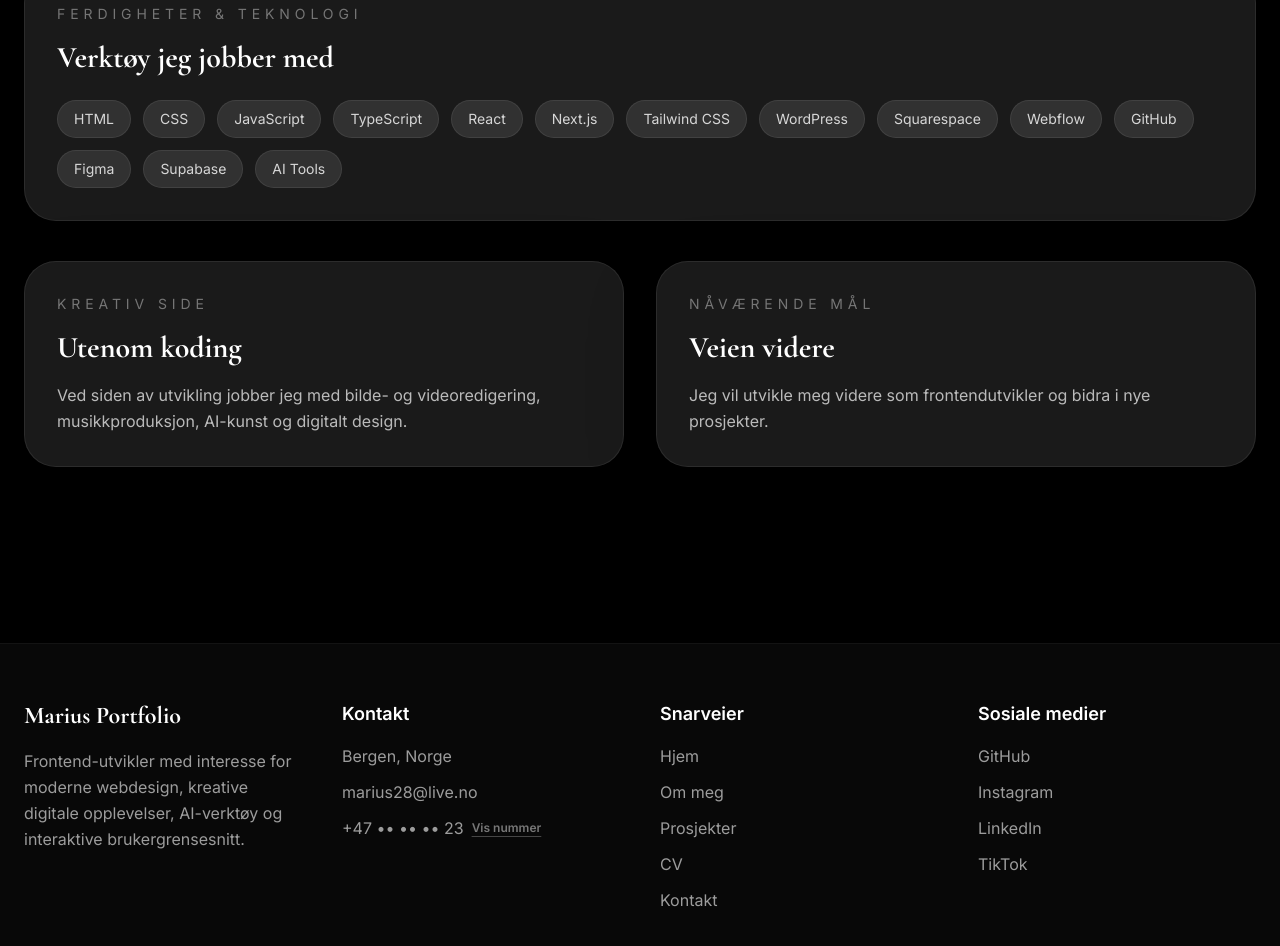
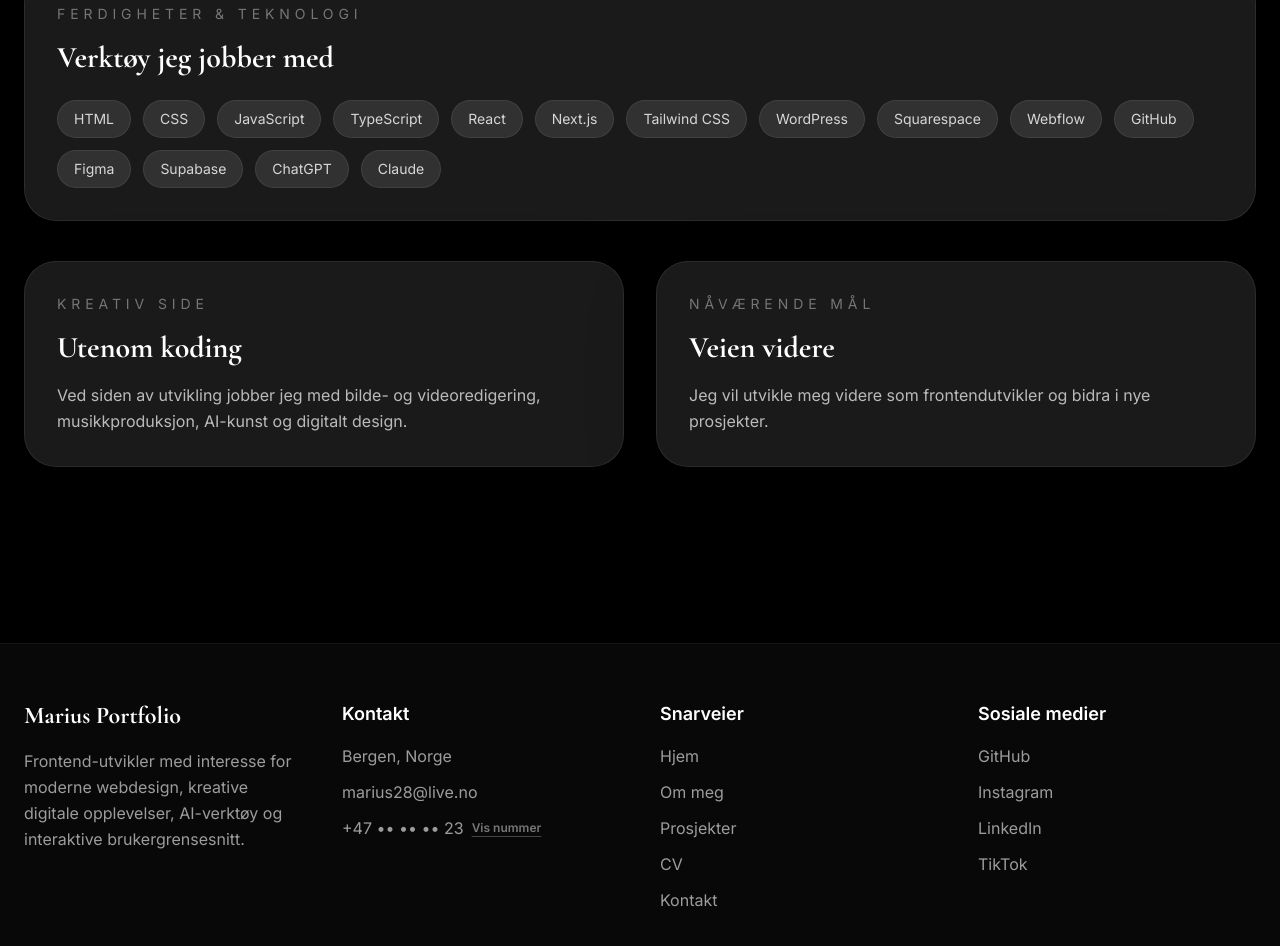
Before and after one commit to PMariusf/PMs-Portfolio, a Next.js app: page /About in a window 1280 px wide. Shown: the part 869-1815 px from the top of the page. Built offline with nearby package versions, Linux system fonts and the light colour scheme.

Commit message:
Name ChatGPT and Claude in About tools list

```diff
--- a/src/app/About/page.tsx
+++ b/src/app/About/page.tsx
@@ -4,7 +4,7 @@ import Navbar from "../../../components/Navbar";
 import Contact from "../../../components/Contact";
 import { useLanguage } from "../../../components/LanguageProvider";
 
-const skills = ["HTML", "CSS", "JavaScript", "TypeScript", "React", "Next.js", "Tailwind CSS", "WordPress", "Squarespace", "Webflow", "GitHub", "Figma", "Supabase", "AI Tools"];
+const skills = ["HTML", "CSS", "JavaScript", "TypeScript", "React", "Next.js", "Tailwind CSS", "WordPress", "Squarespace", "Webflow", "GitHub", "Figma", "Supabase", "ChatGPT", "Claude"];
 
 const highlights = {
   en: [
```
